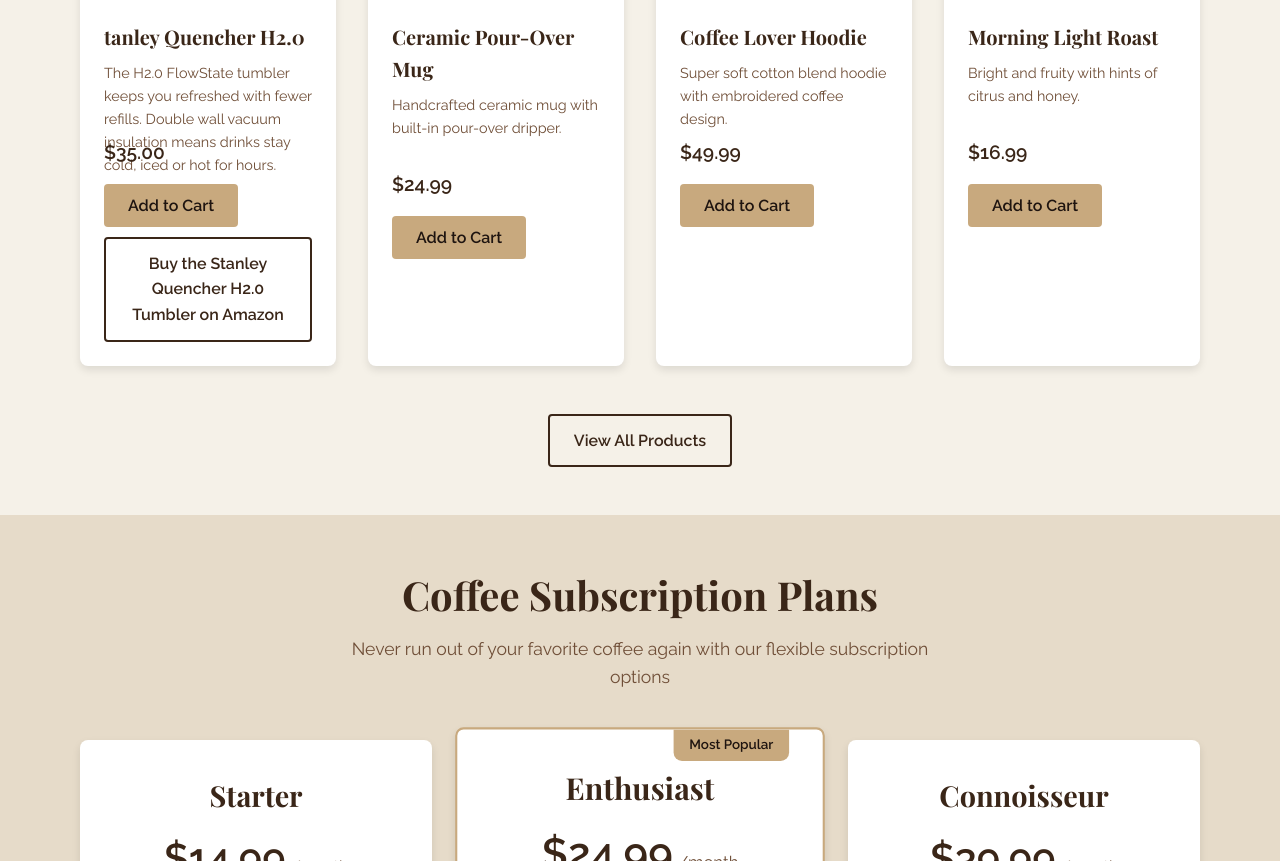
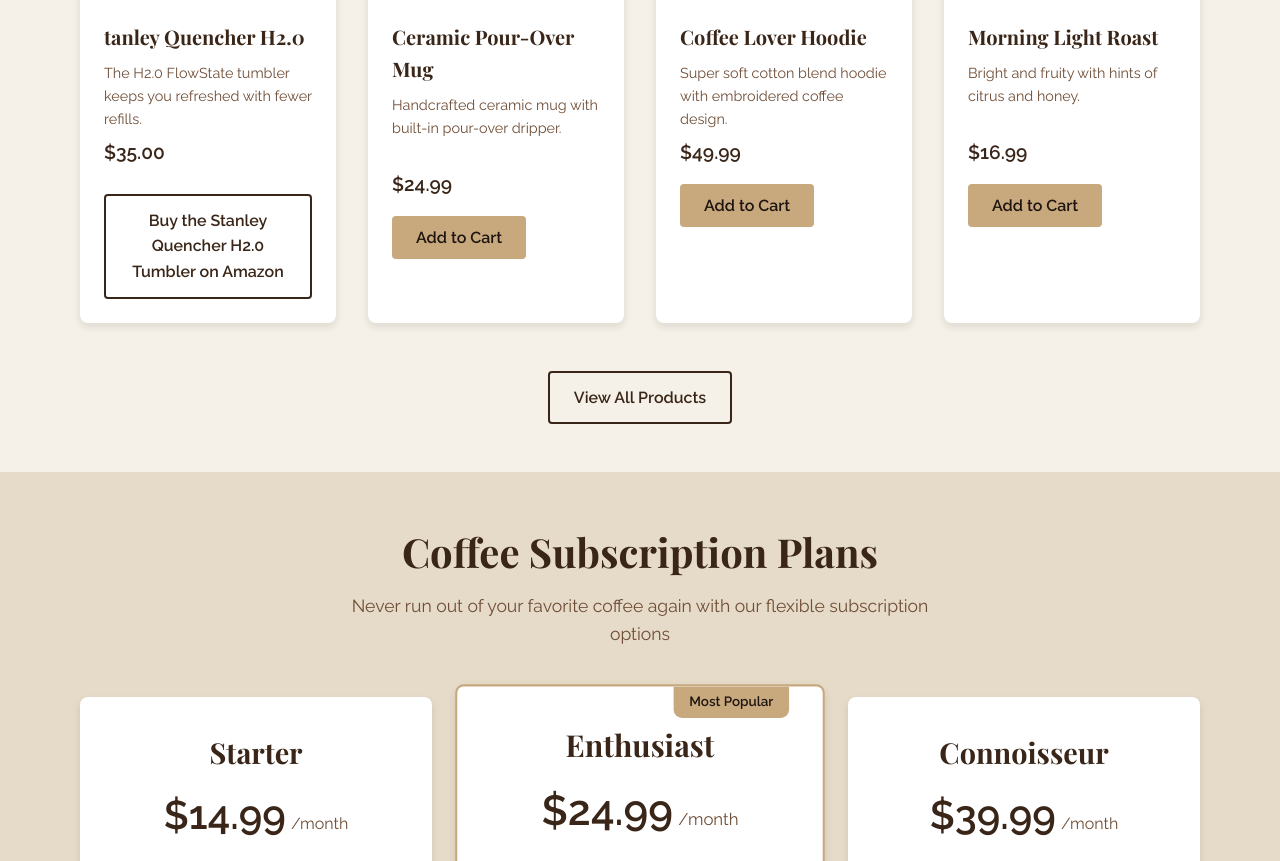
Before and after one commit to ineedcoffeeonline/ineedcoffee.online, a plain HTML site: page index.html in a window 1280 px wide. Shown: the part 1249-2110 px from the top of the page. Drawn offline with nearby package versions, Linux system fonts and the light colour scheme.

Commit message:
Stanley Product update

```diff
--- a/index.html
+++ b/index.html
@@ -82,9 +82,8 @@
                     </div>
                     <div class="product-info">
                         <h3>tanley Quencher H2.0</h3>
-                        <p class="product-description"> The H2.0 FlowState tumbler keeps you refreshed with fewer refills. Double wall vacuum insulation means drinks stay cold, iced or hot for hours. </p>
+                        <p class="product-description"> The H2.0 FlowState tumbler keeps you refreshed with fewer refills.</p>
                         <div class="product-price">$35.00</div>
-                        <button class="btn btn-primary add-to-cart">Add to Cart</button>
                         <a href="https://amzn.to/4nlv4IL" target="_blank" class="btn btn-secondary" style="margin-top:10px;">
   Buy the Stanley Quencher H2.0 Tumbler on Amazon
 </a>
```
